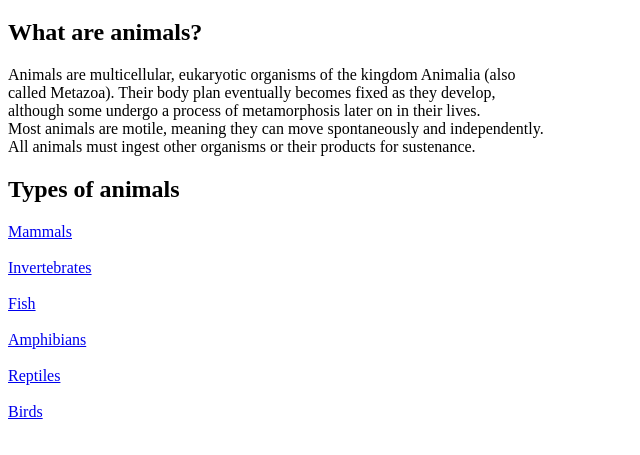
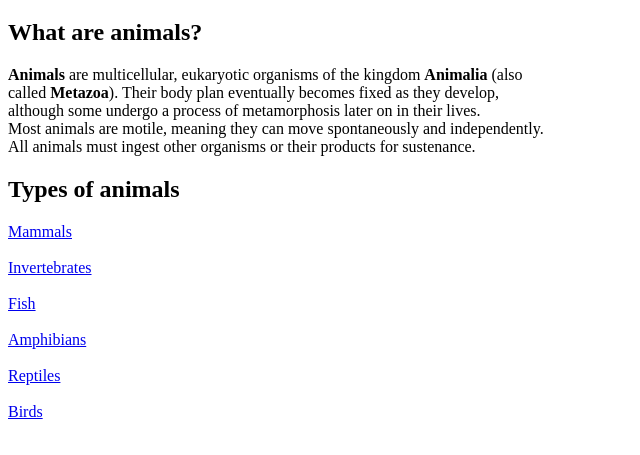
Before and after one commit to dericksembrano/dericksembrano.github.io, a plain HTML site: page main-page.html in a window 1280 px wide. Shown: the part 61-516 px from the top of the page, without its empty margins (0-640 px from the left). Drawn offline with Linux system fonts and the light colour scheme.

Commit message:
main page update

```diff
--- a/main-page.html
+++ b/main-page.html
@@ -10,7 +10,7 @@
 
 <h2>What are animals?</h2>
 
-<p>Animals are multicellular, eukaryotic organisms of the kingdom Animalia (also<br> called Metazoa). Their body plan eventually becomes fixed as they develop,<br> although some undergo a process of metamorphosis later on in their lives.<br> Most animals are motile, meaning they can move spontaneously and independently.<br> All animals must ingest other organisms or their products for sustenance.</p>
+<p><strong>Animals</strong> are multicellular, eukaryotic organisms of the kingdom <strong>Animalia</strong> (also<br> called <strong>Metazoa</strong>). Their body plan eventually becomes fixed as they develop,<br> although some undergo a process of metamorphosis later on in their lives.<br> Most animals are motile, meaning they can move spontaneously and independently.<br> All animals must ingest other organisms or their products for sustenance.</p>
 
 <h2>Types of animals</h2>
 
```
